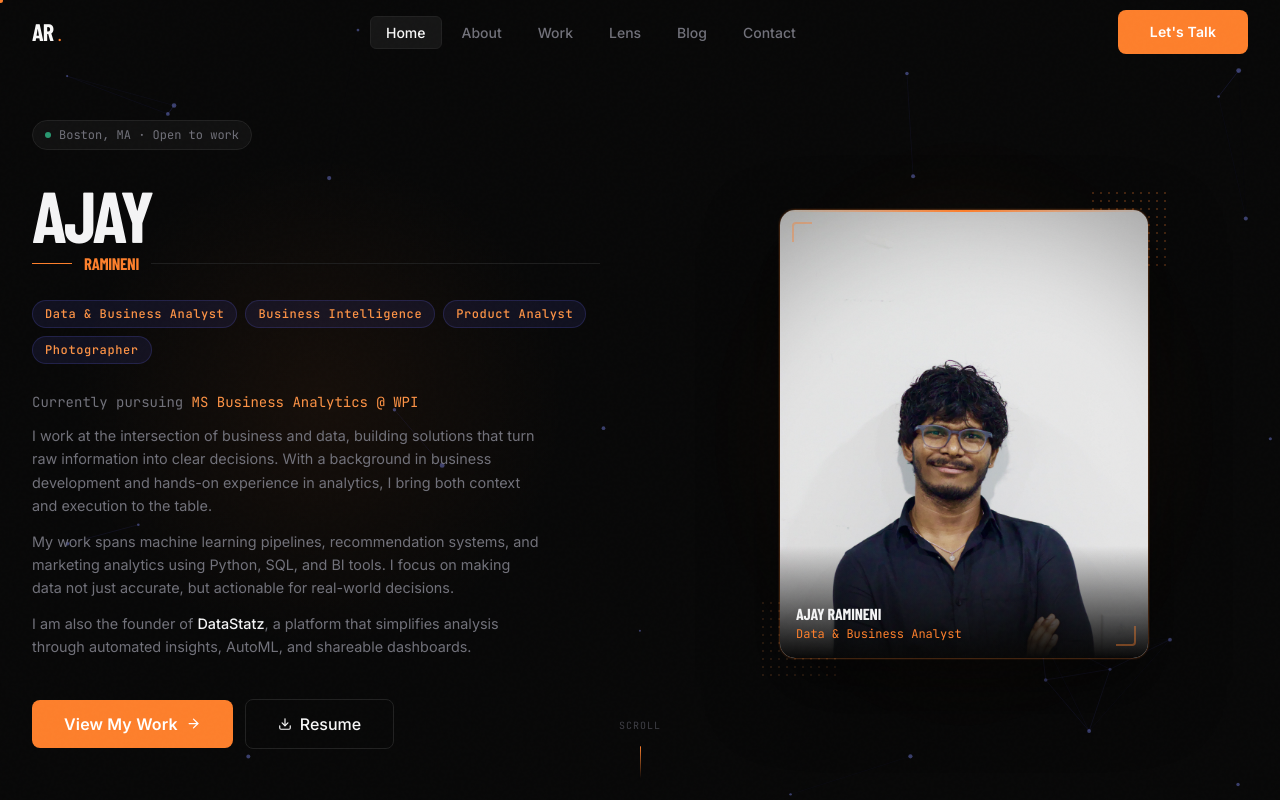
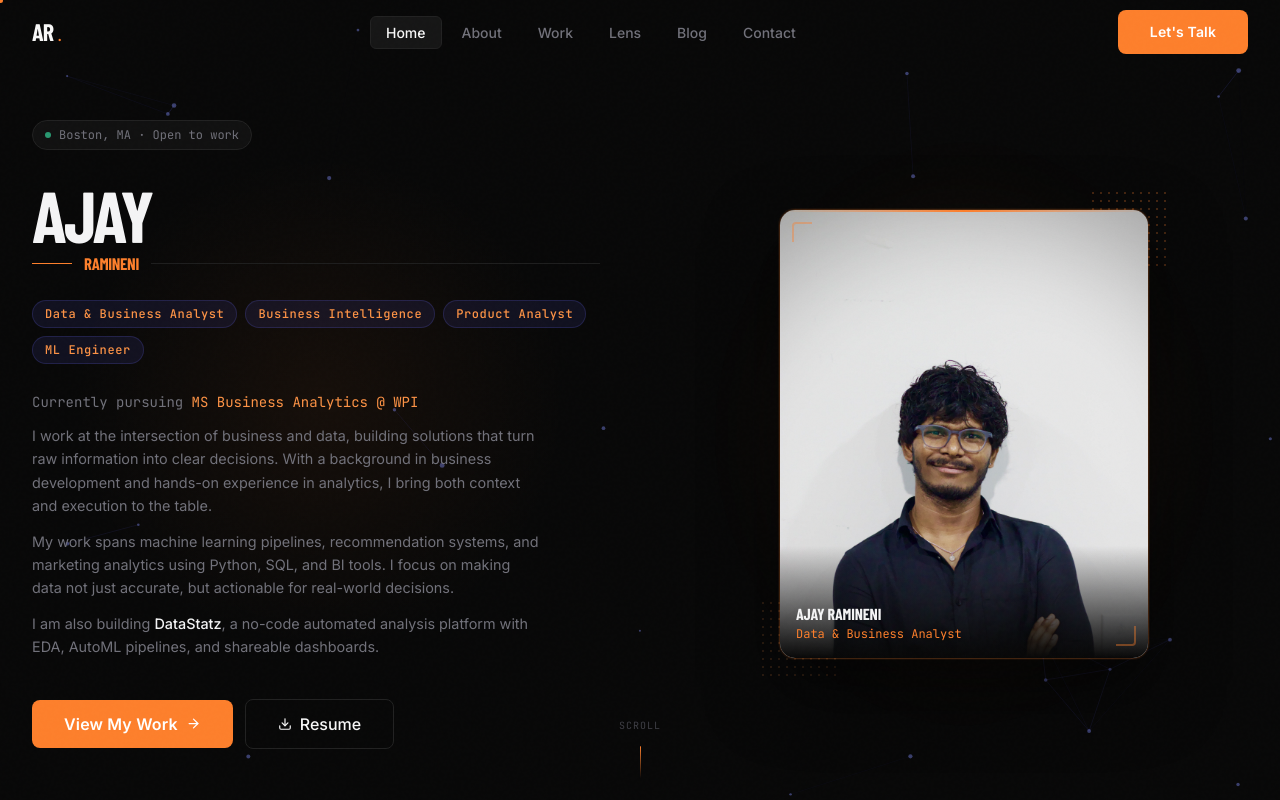
Before and after one commit to Ajayvarmaramineni/ajayramineni-v2, a Next.js app: page / in a window 1280 px wide. Shown: the top 800 px of the page. Built offline with nearby package versions, Linux system fonts and the light colour scheme; a web font is replaced by a local one.

Commit message:
Update hero roles, DataStatz description, and projects stat

```diff
--- a/components/sections/Hero.tsx
+++ b/components/sections/Hero.tsx
@@ -7,7 +7,7 @@ import { ArrowRight, Download } from "lucide-react";
 import DataNetworkBg from "@/components/ui/DataNetworkBg";
 import { trackEvent } from "@/lib/gtag";
 
-const roles = ["Data & Business Analyst", "Business Intelligence", "Product Analyst", "Photographer"];
+const roles = ["Data & Business Analyst", "Business Intelligence", "Product Analyst", "ML Engineer"];
 
 export default function Hero() {
   return (
@@ -95,9 +95,9 @@ export default function Hero() {
                 My work spans machine learning pipelines, recommendation systems, and marketing analytics using Python, SQL, and BI tools. I focus on making data not just accurate, but actionable for real-world decisions.
               </p>
               <p className="text-[#71717a] text-[0.9rem] leading-relaxed">
-                I am also the founder of{" "}
+                I am also building{" "}
                 <span className="text-[#f4f4f5] font-medium">DataStatz</span>
-                , a platform that simplifies analysis through automated insights, AutoML, and shareable dashboards.
+                , a no-code automated analysis platform with EDA, AutoML pipelines, and shareable dashboards.
               </p>
             </motion.div>
 
--- a/components/sections/Stats.tsx
+++ b/components/sections/Stats.tsx
@@ -7,7 +7,7 @@ const stats = [
   { value: 4.0,  suffix: " GPA", label: "Academic Excellence",   decimal: true  },
   { value: 200,  suffix: "+",    label: "Leads Managed",          decimal: false },
   { value: 99,   suffix: "K+",   label: "Records Analyzed",       decimal: false },
-  { value: 5,    suffix: "+",    label: "Projects Delivered",      decimal: false },
+  { value: 8,    suffix: "+",    label: "Projects Built",           decimal: false },
 ];
 
 function Counter({ target, suffix, decimal }: { target: number; suffix: string; decimal: boolean }) {
```
